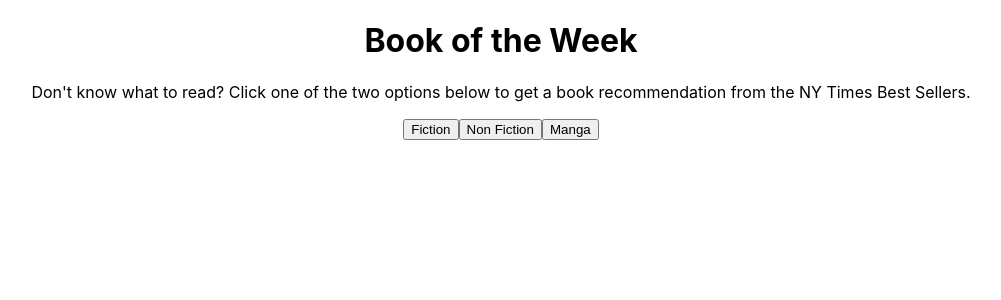
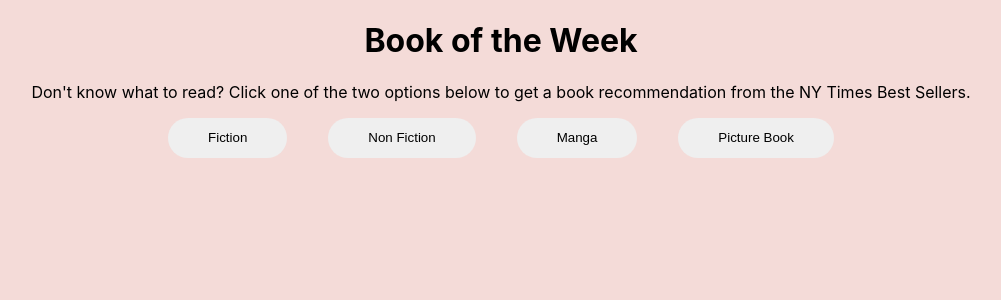
Before and after one commit to jamche/random-book, a React (Create React App) app: page / in a window 1280 px wide. Shown: the top 300 px of the page, without its empty margins (139-1140 px from the left). Built offline with nearby package versions, Linux system fonts and the light colour scheme.

Commit message:
done genres

```diff
--- a/src/App.css
+++ b/src/App.css
@@ -1,5 +1,11 @@
+body{
+  background:#f4dbd8;
+}
+
+
 .App {
   text-align: center;
+
 }
 .wrapper{
   margin: 0 10%;
@@ -13,3 +19,12 @@ img{
   margin: 0 auto;
 
 }
+
+button{
+  padding: 12.5px 40px;
+  margin: 0 2%;
+  border-radius:50px;
+  border:none;
+
+
+}
--- a/src/App.js
+++ b/src/App.js
@@ -81,6 +81,28 @@ class App extends Component {
         })
       })
     }
+    // randomize picture
+    randomPicture = (responsePictureBook) =>{
+      const randomPb = []
+      randomPb.push(responsePictureBook[Math.floor(Math.random() * responsePictureBook.length)]);
+      console.log(randomPb)
+      return randomPb;
+    }
+    // picture books
+    pictureBook = () =>{
+      const urlPictureBook = "https://api.nytimes.com/svc/books/v3/lists/current/Picture%20Books.json?api-key=AYVlgIMoj1SLFq79F0Kbjn46f2eGnERX"
+      axios({
+        method:'GET',
+        url:urlPictureBook,
+        dataResponse:'json'
+      }).then(responsePictureBook => {
+        responsePictureBook = responsePictureBook.data.results.books
+        console.log(responsePictureBook)
+        this.setState({
+          allBooks:this.randomPicture(responsePictureBook)
+        })
+      })
+    }
 
 
     render(){
@@ -94,6 +116,8 @@ class App extends Component {
           <button onClick={this.nonFiction}>Non Fiction</button>
           {/* on humor click, display */}
           <button onClick = {this.manga}>Manga</button>
+          {/* on picture click display */}
+          <button onClick = {this.pictureBook}>Picture Book</button>
           <div>
             {this.state.allBooks.map( (book) =>{
               return(
```
